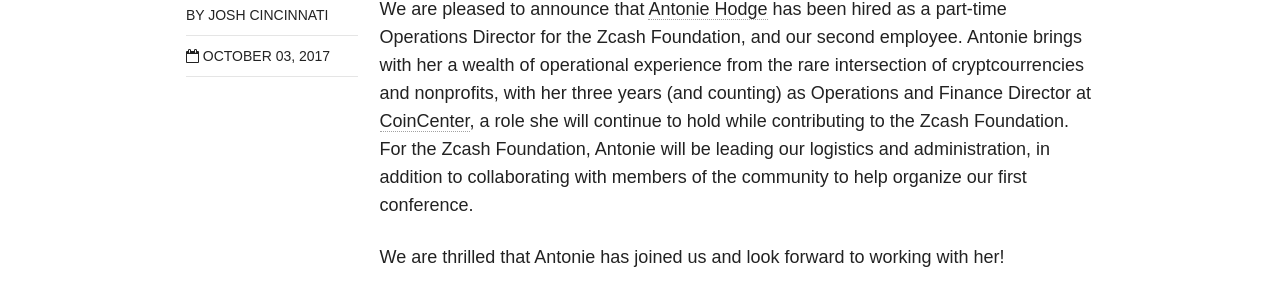
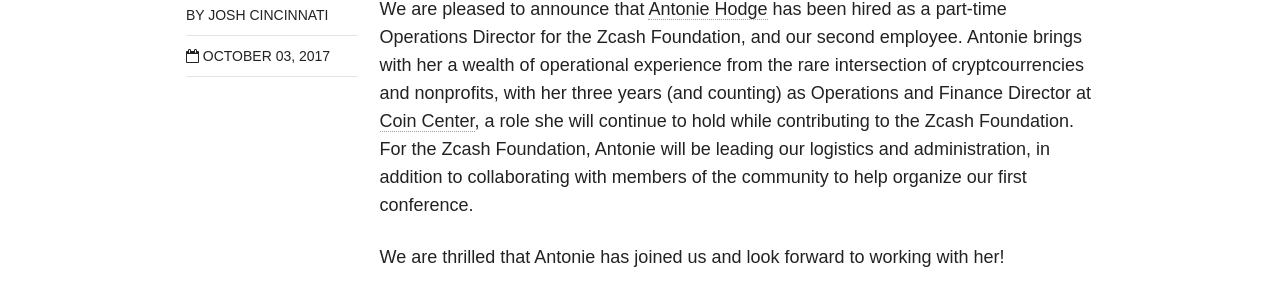
Before and after one commit to ZcashFoundation/zfnd, a Jekyll site: the page built from _posts/blog/2017-10-03-welcome-antonie.md, in a window 1280 px wide. Shown: the part 649-953 px from the top of the page. Built offline with Jekyll 4.4.1, drawn with Linux system fonts in a browser that asks for light colours; nearby versions of some CDN libraries.

Commit message:
coin center is two words according to coin center

```diff
--- a/_posts/blog/2017-10-03-welcome-antonie.md
+++ b/_posts/blog/2017-10-03-welcome-antonie.md
@@ -11,7 +11,7 @@
 ---
 
 We are pleased to announce that [Antonie Hodge](https://twitter.com/antoniehodge) has been hired as a part-time Operations Director for the Zcash Foundation, and our second employee.
-Antonie brings with her a wealth of operational experience from the rare intersection of cryptcourrencies and nonprofits, with her three years (and counting) as Operations and Finance Director at [CoinCenter](https://coincenter.org/), a role she will continue to hold while contributing to the Zcash Foundation.
+Antonie brings with her a wealth of operational experience from the rare intersection of cryptcourrencies and nonprofits, with her three years (and counting) as Operations and Finance Director at [Coin Center](https://coincenter.org/), a role she will continue to hold while contributing to the Zcash Foundation.
 For the Zcash Foundation, Antonie will be leading our logistics and administration, in addition to collaborating with members of the community to help organize our first conference.
 
 We are thrilled that Antonie has joined us and look forward to working with her!
```
